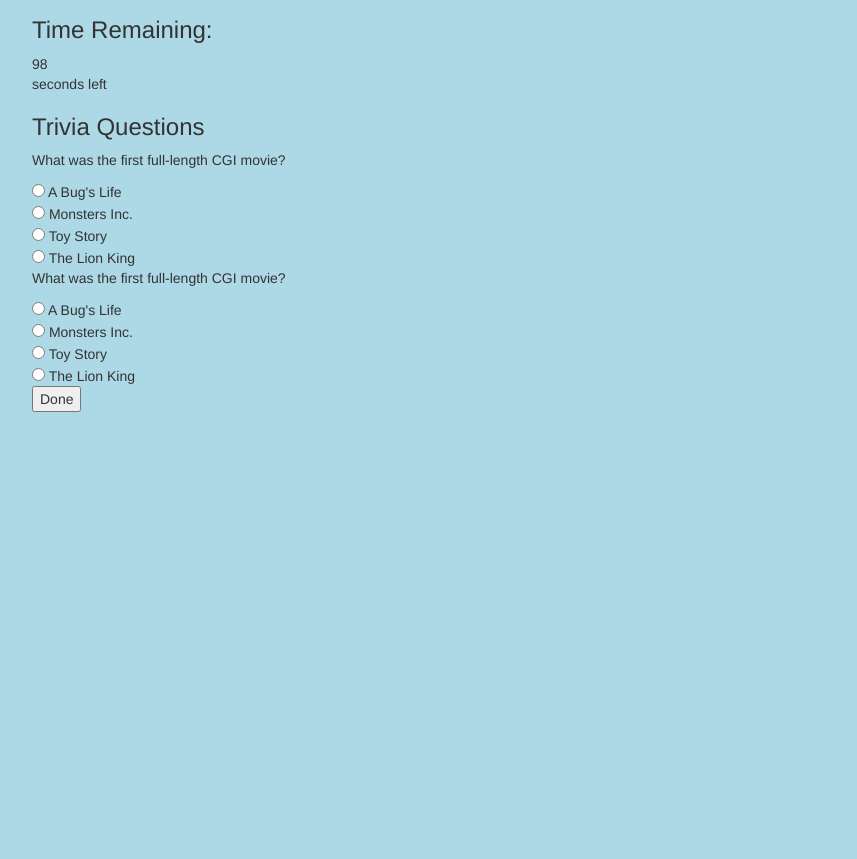
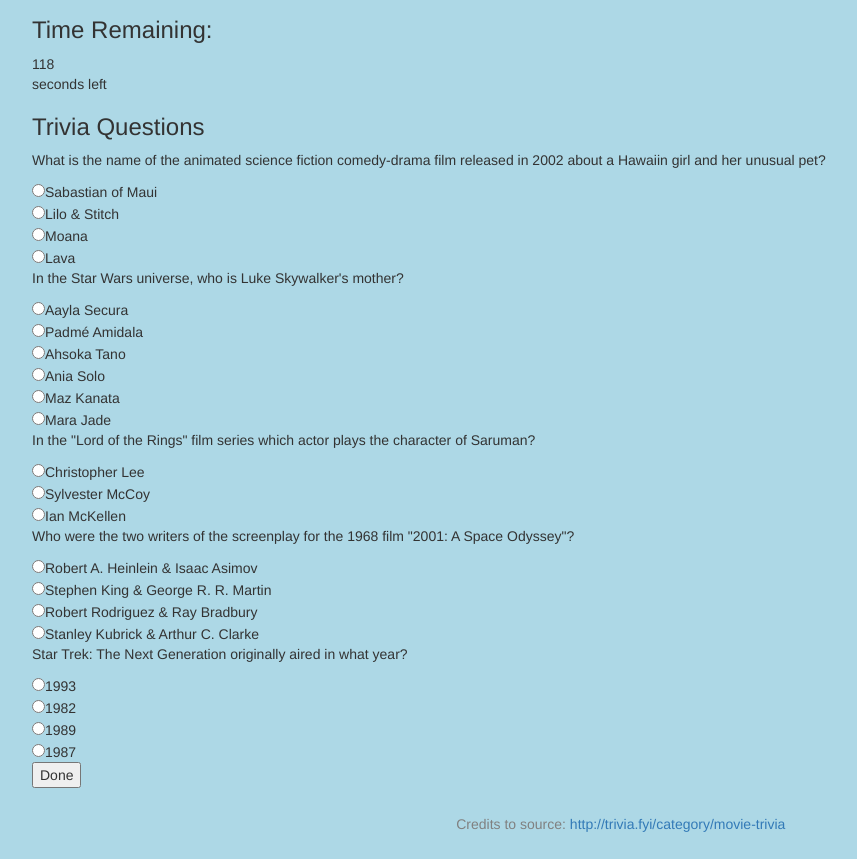
Before and after one commit to kiglaze/TriviaGame, a plain HTML site: page index.html in a window 1280 px wide. Both pictures are taken after a click on the button "Start". Shown: the part 68-927 px from the top of the page, without its empty margins (32-889 px from the left). Before the commit the page ends 800 px from the top, so only its background shows below. Drawn offline with nearby package versions, Linux system fonts and the light colour scheme.

Commit message:
Added an object which allows javascript to add the questions specified in that object to the trivia questionaire. Also added a footer that gives credit to the source I used to create the new trivia questions I just added. Seems to tally up questions correctly with the new way, which involves the object I created.

```diff
--- a/assets/css/style.css
+++ b/assets/css/style.css
@@ -1,7 +1,7 @@
 body {
 	background-color: lightblue;
 }
-div.main-content {
+div.main-content, footer {
 	margin: 2% 3% 2% 5%;
 }
 .trivia-option {
@@ -10,3 +10,7 @@ div.main-content {
 .trivia-game-view, .results {
 	display: none;
 }
+footer, footer > a {
+	text-align: center;
+	color: grey;
+}
--- a/assets/javascript/app.js
+++ b/assets/javascript/app.js
@@ -3,12 +3,36 @@ $(document).ready(function() {
 	var incorrectAnswersCount = 0;
 	var unansweredAnswersCount = 0;
 
-	var secondsLeft = 30;
+	var secondsLeft = 0;
 
-	var answerKey = {
-		1: "The Lion King",
-		2: "The Lion King"
+	var triviaQuestionsCollection = {
+		"hawaiiQuestion": {
+			"question": "What is the name of the animated science fiction comedy-drama film released in 2002 about a Hawaiin girl and her unusual pet?",
+			"answer": "Lilo & Stitch",
+			"otherOptionsArray": ["Moana", "Lava", "Sabastian of Maui"]
+		},
+		"starWarsQuestion": {
+			"question": "In the Star Wars universe, who is Luke Skywalker's mother?",
+			"answer": "Padmé Amidala",
+			"otherOptionsArray": ["Aayla Secura", "Ania Solo", "Mara Jade", "Maz Kanata", "Ahsoka Tano"]
+		},
+		"lordOfTheRingsQuestion": {
+			"question": "In the \"Lord of the Rings\" film series which actor plays the character of Saruman?",
+			"answer": "Christopher Lee",
+			"otherOptionsArray": ["Ian McKellen", "Sylvester McCoy"]
+		},
+		"spaceOdysseyQuestion": {
+			"question": "Who were the two writers of the screenplay for the 1968 film \"2001: A Space Odyssey\"?",
+			"answer": "Stanley Kubrick & Arthur C. Clarke",
+			"otherOptionsArray": ["Robert Rodriguez & Ray Bradbury", "Robert A. Heinlein & Isaac Asimov", "Stephen King & George R. R. Martin"]
+		},
+		"starTrekYearQuestion": {
+			"question": "Star Trek: The Next Generation originally aired in what year?",
+			"answer": "1987",
+			"otherOptionsArray": ["1982", "1993", "1989"]
+		}
 	};
+	setupQuestions();
 	$(".start").click(function() {
 		startGame();
 	});
@@ -22,23 +46,23 @@ $(document).ready(function() {
 		correctAnswersCount = 0;
 		incorrectAnswersCount = 0;
 		unansweredAnswersCount = 0;
-		secondsLeft = 100;
+		secondsLeft = 120;
 		$(".time-remaining").text(secondsLeft);
 
 		var timeRemainingHandle = setInterval(function() {
+			if(secondsLeft <= 0) {
+				endGame(timeRemainingHandle);
+			}
 			secondsLeft--;
 			$(".time-remaining").text(secondsLeft);
-			if(secondsLeft <= 0) {
-				clearInterval(timeRemainingHandle);
-				endGame();
-			}
 		}, 1000);
 
 		$(".start").hide();
 		$(".results").hide();
 		$(".trivia-game-view").show();
 	}
-	function endGame() {
+	function endGame(timerHandle) {
+		clearInterval(timerHandle);
 		$(".trivia-game-view").hide();
 		tallyScores();
 		fillResultsTable(correctAnswersCount, incorrectAnswersCount, unansweredAnswersCount);
@@ -52,7 +76,8 @@ $(document).ready(function() {
 	function tallyScores() {
 		$(".trivia-question").each(function(key, value) {
 			var $chosenInputRadio = $(value).find("input:checked");
-			var expectedAnswer = answerKey[key + 1];
+			debugger;
+			var expectedAnswer = triviaQuestionsCollection[$chosenInputRadio.attr("name")].answer;
 			if(typeof expectedAnswer !== "undefined") {
 				if(expectedAnswer == $chosenInputRadio.val()) {
 					correctAnswersCount++;
@@ -64,4 +89,43 @@ $(document).ready(function() {
 			}
 		});
 	}
+	function setupQuestions() {
+		$triviaQuestionsContainer = $(".trivia-questions-container");
+		$.each(triviaQuestionsCollection, function(questionKey, triviaQuestion) {
+			var $triviaQuestion = $("<div>").addClass("trivia-question");
+			var $question = $("<p>").addClass("question-text").text(triviaQuestion.question);
+			$question.appendTo($triviaQuestion);
+			var $questionOptionsForm = $("<form>");
+			var fullOptionsArray = triviaQuestion.otherOptionsArray;
+			fullOptionsArray.push(triviaQuestion.answer);
+			shuffle(fullOptionsArray);
+			$.each(triviaQuestion.otherOptionsArray, function(key, value) {
+				var $triviaOption = $("<div>").addClass("trivia-option");
+				var $triviaOptionInput = $("<input>").attr("type", "radio")
+				.attr("name", questionKey).val(value);
+				$triviaOption.append($triviaOptionInput);
+				$triviaOption.append(value);
+				$triviaOption.appendTo($triviaQuestion);
+			});
+			$triviaQuestionsContainer.append($triviaQuestion);
+		});
+	}
+	function shuffle(array) {
+		var currentIndex = array.length, temporaryValue, randomIndex;
+
+		// While there remain elements to shuffle...
+		while (0 !== currentIndex) {
+
+		    // Pick a remaining element...
+		    randomIndex = Math.floor(Math.random() * currentIndex);
+		    currentIndex -= 1;
+
+		    // And swap it with the current element.
+		    temporaryValue = array[currentIndex];
+		    array[currentIndex] = array[randomIndex];
+		    array[randomIndex] = temporaryValue;
+		}
+
+		return array;
+	}
 });
--- a/index.html
+++ b/index.html
@@ -25,51 +25,6 @@
 			</div>
 			<div class="trivia-questions-container">
 				<h3>Trivia Questions</h3>
-				<div class="trivia-question">
-					<p class="question-text">What was the first full-length CGI movie?</p>
-					<form>
-						<div class="trivia-option">
-							<input type="radio" name="question-1" value="A Bug's Life">
-							A Bug's Life
-						</div>
-						<div class="trivia-option">
-							<input type="radio" name="question-1" value="Monsters Inc.">
-							Monsters Inc.
-						</div>
-						<div class="trivia-option">
-							<input type="radio" name="question-1" value="Toy Story">
-							Toy Story
-						</div>
-						<div class="trivia-option">
-							<input type="radio" name="question-1" value="The Lion King">
-							The Lion King
-						</div>
-					</form>
-				</div>
-				<div class="trivia-question">
-					<p class="question-text">What was the first full-length CGI movie?</p>
-					<form>
-						<div class="trivia-option">
-							<input type="radio" name="question-1" value="A Bug's Life">
-							A Bug's Life
-						</input>
-					</div>
-					<div class="trivia-option">
-						<input type="radio" name="question-1" value="Monsters Inc.">
-						Monsters Inc.
-					</input>
-				</div>
-				<div class="trivia-option">
-					<input type="radio" name="question-1" value="Toy Story">
-					Toy Story
-				</input>
-			</div>
-			<div class="trivia-option">
-				<input type="radio" name="question-1" value="The Lion King">
-				The Lion King
-			</input>
-		</div>
-	</form>
 			</div>
 			<button class="finish">Done</button>
 		</div>
@@ -100,4 +55,7 @@ integrity="sha256-DZAnKJ/6XZ9si04Hgrsxu/8s717jcIzLy3oi35EouyE="
 crossorigin="anonymous"></script>
 <script type="text/javascript" src="assets/javascript/app.js"></script>
 </body>
+<footer>
+	<p>Credits to source: <a href="http://trivia.fyi/category/movie-trivia">http://trivia.fyi/category/movie-trivia</a></p>
+</footer>
 </html>
```
Lines whose indentation alone changed are shown as unchanged.
